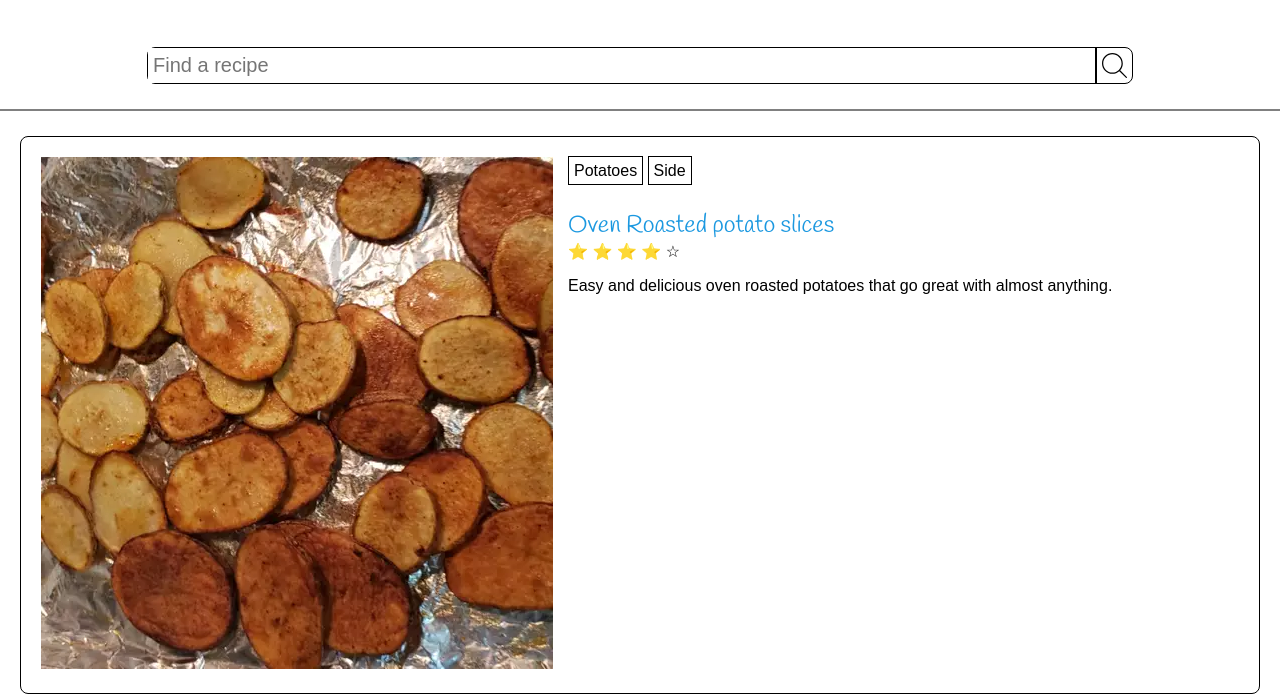
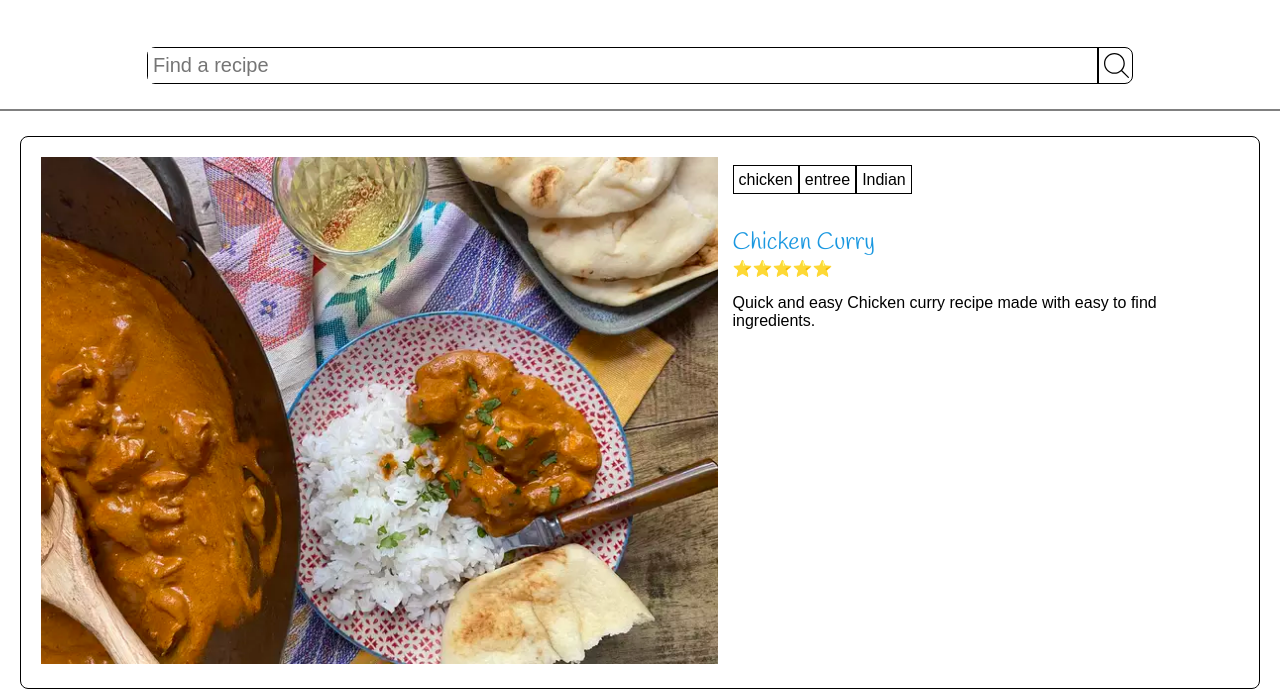
Before and after one commit to a-barret/wdd131, a plain HTML site: page recipes/index.html in a window 1280 px wide. Shown: the part 129-826 px from the top of the page. Drawn offline with Linux system fonts and the light colour scheme.

Commit message:
Added javascript to the page so that you can search recipes and a random recipe will appear by default

```diff
--- a/recipes/index.html
+++ b/recipes/index.html
@@ -15,7 +15,7 @@
     <title>RecipeBook</title>
     <link rel="icon" type="image/png" href="../favicon.png">
     <link rel="stylesheet" href="recipes.css" />
-    <script src="main.js" defer></script>
+    <script src="main.js" type="module" defer></script>
 </head>
 
 <body>
@@ -27,11 +27,13 @@
         <section id="search">
             <form id="searchForm">
                 <input id="sParameter" type="text" name="sParameter" placeholder="Find a recipe">
-                <img id="searchIcon" src="images/search.svg" alt="search icon" width="25px">
+                <button id="searchButton">
+                    <img id="searchIcon" src="images/search.svg" alt="search icon" width="25px">
+                </button>
             </form>
         </section>
-        <section>
-            <article class="recipe">
+        <section id="recipeList">
+            <!-- <article class="recipe">
                 <section>
                     <img src="images/roasted-potatoes.webp" alt="Roasted potatoes recipe picture">
                 </section>
@@ -50,7 +52,7 @@
                     </p>
 
                 </section>
-            </article>
+            </article> -->
         </section>
     </main>
     <footer>
--- a/recipes/main.js
+++ b/recipes/main.js
@@ -0,0 +1,94 @@
+import recipes from "./recipes.mjs";
+
+function getRandomInt(max) {
+    return Math.floor(Math.random() * max);
+}
+
+function getRandomListEntry(recipes) {
+    return recipes[getRandomInt(recipes.length)];
+}
+
+function tagsTemplate(tags) {
+    let tagsHTML = ``;
+    for (let tag of tags) {
+        tagsHTML += `<span class="tag">${tag}</span>`;
+    }
+    return tagsHTML;
+}
+
+function ratingTemplate(rating) {
+	// begin building an html string using the ratings HTML written earlier as a model.
+	let html = `<span class="rating" role="img" aria-label="Rating: ${rating} out of 5 stars">`
+    // our ratings are always out of 5, so create a for loop from 1 to 5
+    for (let i = 1; i <= 5; i++) {
+		// check to see if the current index of the loop is less than our rating
+        if (i <= rating) {
+		// if so then output a filled star
+            html += `<span aria-hidden="true" class="icon-star">⭐</span>`
+		// else output an empty star
+        } else {
+            html += `<span aria-hidden="true" class="icon-star-empty">☆</span>`
+        }
+    }
+	// after the loop, add the closing tag to our string
+	html += `</span>`
+	// return the html string
+	return html
+}
+
+function recipeTemplate(recipe) {
+    return `<article class="recipe">
+        <section>
+            <img src=${recipe.image} alt="Picture of ${recipe.name}">
+        </section>
+        <section class="content">
+            ${tagsTemplate(recipe.tags)}
+            <h2>${recipe.name}</h2>
+            ${ratingTemplate(recipe.rating)}
+            <p class="hide-medium">${recipe.description}</p>
+        </section>
+    </article>`
+}
+
+function renderRecipes(recipeList) {
+    // get the element we will output the recipes into
+    const recipeListContainer = document.querySelector("#recipeList");
+	// use the recipeTemplate function to transform our recipe objects into recipe HTML strings
+    let recipeListHTML = recipeList.map(recipe => recipeTemplate(recipe));
+	// Set the HTML strings as the innerHTML of our output element.
+    recipeListContainer.innerHTML = recipeListHTML.join("");
+}
+
+function searchListObject(recipes, query) {
+    function searchCallback(recipe) {
+        return recipe.name.toLowerCase().includes(query) ||
+            recipe.description.toLowerCase().includes(query) ||
+            recipe.tags.find((item) => item.toLowerCase().includes(query)) ||
+            recipe.cookTime.toLowerCase().includes(query);
+        }
+    const filteredRecipes = recipes.filter(searchCallback);
+    const sortedRecipes = filteredRecipes.sort((a,b) => a.cookTime - b.cookTime);
+    return sortedRecipes;
+}
+
+function searchHandler(event) {
+    // console.log("Search Button Clicked")
+    event.preventDefault();
+    let searchQuery = document.querySelector("#sParameter").value.toLowerCase();
+    console.log(searchQuery);
+    const filteredRecipes = searchListObject(recipes, searchQuery);
+    renderRecipes(filteredRecipes);
+}
+
+function init() {
+    // get a random recipe
+    const recipe = getRandomListEntry(recipes)
+    // render the recipe with renderRecipes.
+    renderRecipes([recipe]);
+}
+init();
+
+document.querySelector("#searchIcon").addEventListener("click", searchHandler)
+
+let recipe = getRandomListEntry(recipes);
+console.log(recipeTemplate(recipe));
--- a/recipes/recipes.css
+++ b/recipes/recipes.css
@@ -68,6 +68,14 @@ img {
     width: 100%;
 }
 
+#searchButton {
+    background: none;
+    width: 35px;
+    height: 35px;
+    padding: 0px;
+    border: none;
+}
+
 #searchIcon {
     padding: 5px;
 }
@@ -92,6 +100,7 @@ img {
 .tag {
     padding: 5px;
     border: 1px solid black;
+    line-height: 35px;
 }
 
 .recipe h2 {
--- a/unit4_ponder/js_forms/form-demo.js
+++ b/unit4_ponder/js_forms/form-demo.js
@@ -54,7 +54,7 @@ function togglePaymentDetails(e) {
     }
 }
 
-  // helper function to display our errors.
+// helper function to display our errors.
 function showErrors(errors) {
     const errorEl = document.querySelector(".errors");
     const html = errors.map((error) => `<p>${error}</p>`);
```
Also changed, not shown: unit5_ponder/js_sorting_filtering/sorting.js (indentation only).
